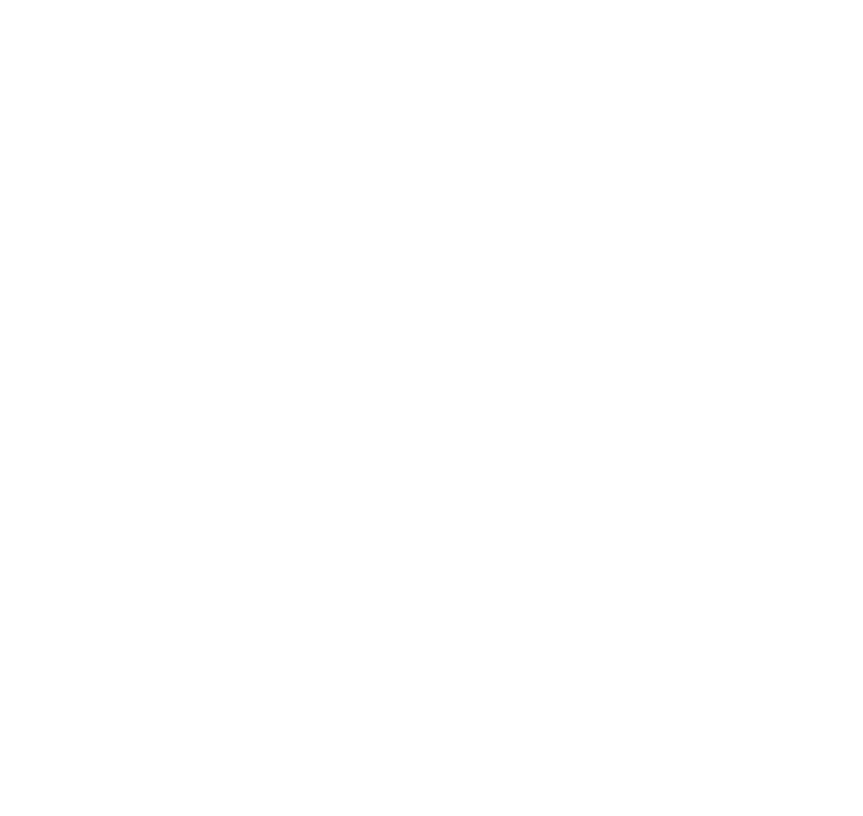
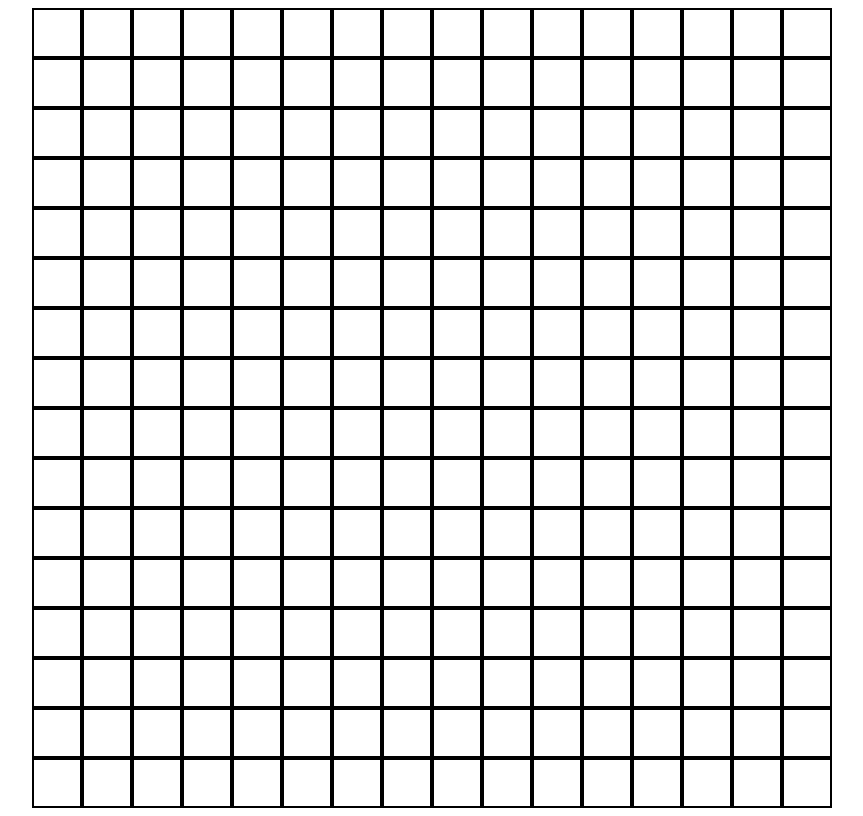
Before and after one commit to cbrown121/etch-a-sketch, a plain HTML site: page index.html in a window 1280 px wide. Shown: the whole page, without its empty margins (208-1071 px from the left). Drawn offline with Linux system fonts and the light colour scheme.

Commit message:
Create function that will make equal grid based on number

```diff
--- a/etch-a-sketch.js
+++ b/etch-a-sketch.js
@@ -0,0 +1,21 @@
+// Create a 16x16 grid that will be stored in the div
+
+// First need to reference the container so that the grids can be stored in there
+
+const container = document.querySelector(".container");
+
+
+
+// now need to make a function that will create an x by x grid based on a given number
+
+function createGrid(number) {
+    for (let x = 0; x < number; x++) {
+        for (let y = 0; y < number; y++) {
+            const gridItem = document.createElement("div");
+            gridItem.classList.add("grid-item");
+            container.appendChild(gridItem);
+        }
+    }
+}
+
+createGrid(16);
--- a/index.html
+++ b/index.html
@@ -1,13 +1,16 @@
 <!DOCTYPE html>
 <html lang="en">
 <head>
+    <link rel="stylesheet" href="style.css">
     <meta charset="UTF-8">
     <meta name="viewport" content="width=device-width, initial-scale=1.0">
     <title>Etch-a-Sketch</title>
 </head>
 <body>
+    <!--Container to hold 16 x 16 grid of square divs -->
+    <div class="container"></div>
 
-    <div></div>
+    <script src="etch-a-sketch.js"></script>
 
 </body>
 </html>
--- a/style.css
+++ b/style.css
@@ -0,0 +1,23 @@
+.grid-item {
+    background-color: white;
+    border-color: black;
+    border-style: solid;
+    border-width: 2px;
+    flex: 0 0 calc(100% / 16);
+    aspect-ratio: 1 / 1;
+    box-sizing: border-box;
+}
+
+.container {
+    width: 100vw;
+    height: 100vw;
+    max-width: 100vh;
+    max-height: 100vh;
+    margin: 0 auto;
+    box-sizing: border-box;
+    display: flex;
+    flex-wrap: wrap;
+    justify-content: center;
+    align-items: center;
+    box-sizing: border-box;
+}
```
